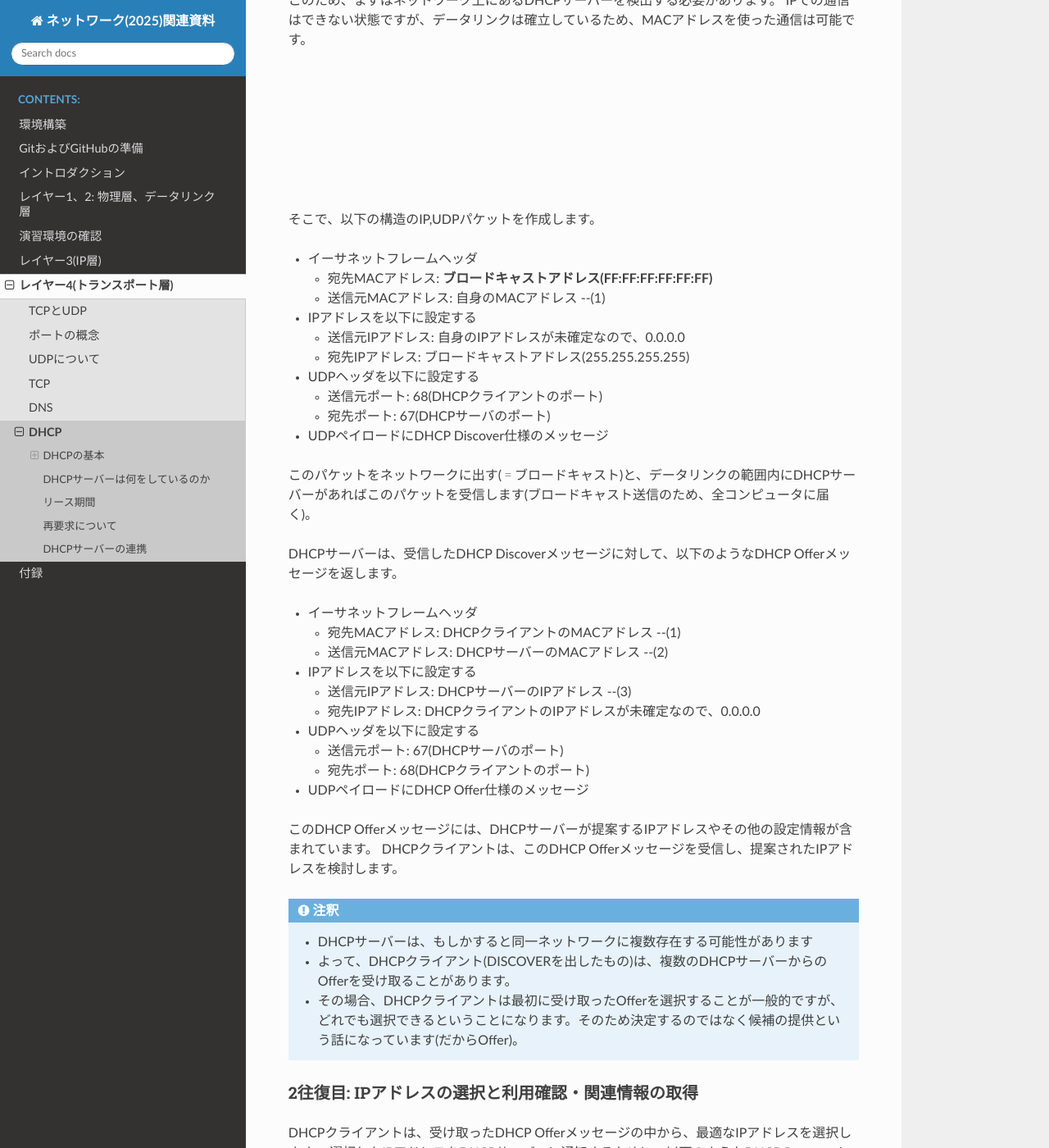
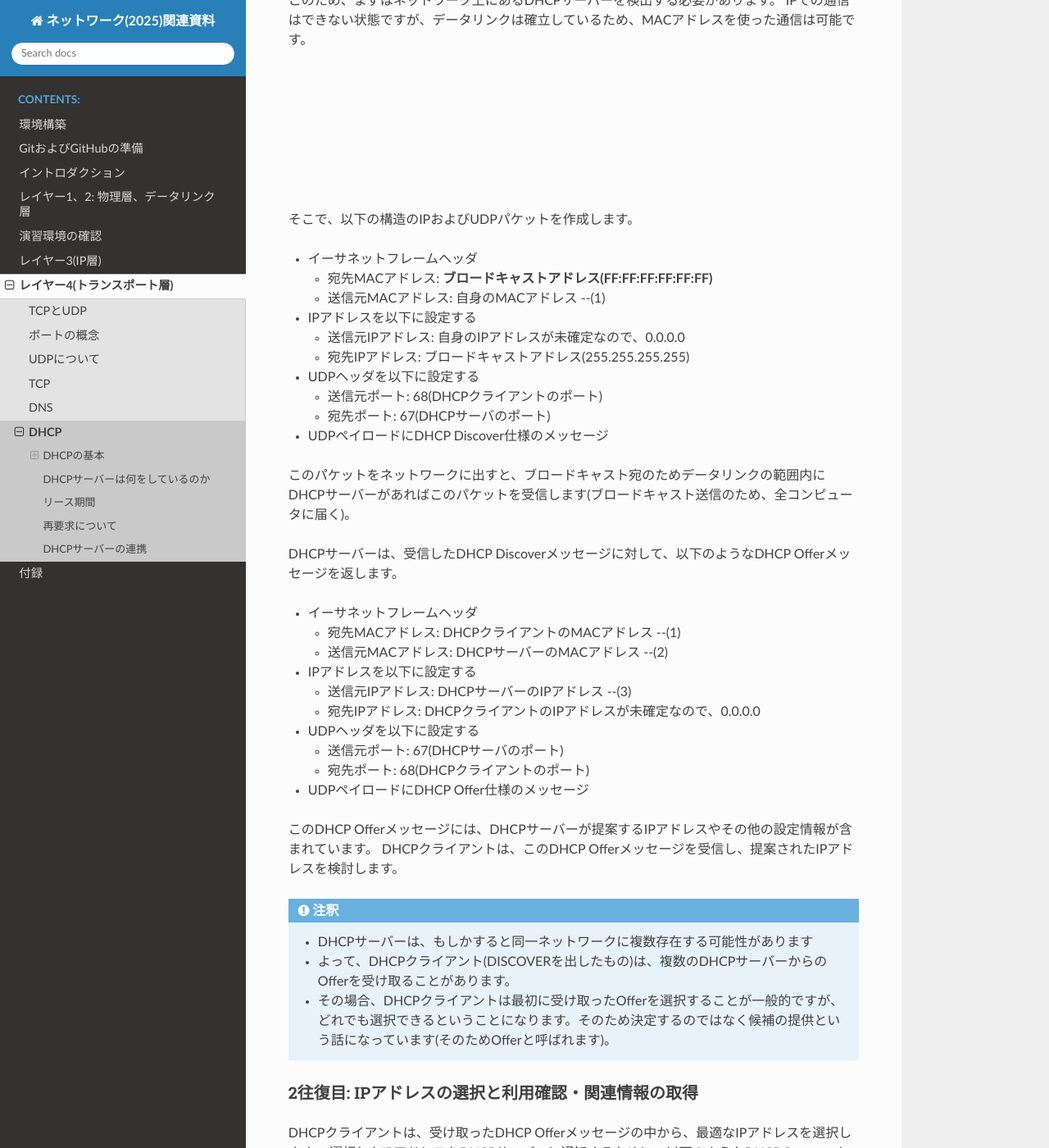
Before and after one commit to densuke/2025-network-doc, a Sphinx documentation site: the page built from source/transport/dhcp.md, in a window 1280 px wide and 1400 px high, scrolled down 1240 px. Shown: the whole window at 82% size. Built offline with Sphinx 7.4.7 and the Read the Docs theme 3.1.0, drawn with Linux system fonts in a browser that asks for light colours; pages that are not in the unit, such as notebooks, are missing from menus; some of the changed text lies outside the part shown.

Commit message:
各種の指摘に対応 @gemini-code-assist @coderabbitai

````diff
--- a/source/transport/dhcp.md
+++ b/source/transport/dhcp.md
@@ -1,6 +1,6 @@
 # DHCP
 
-UDPを使うプロトコルのもうひつとして、DHCPを見ていきましょう。
+UDPを使うプロトコルのもうひとつとして、DHCPを見ていきましょう。
 DHCPは、私たちがネットワークにPCやスマートフォンを接続する際に、IPアドレスを自動的に割り当てるためのプロトコルです。こちらもUDPが使われています。
 
 なかなか興味深い作りになっていますので、各部の役割を見ていきましょう。
@@ -51,32 +51,32 @@ sequenceDiagram
 ```
 
 
-そこで、以下の構造のIP,UDPパケットを作成します。
+そこで、以下の構造のIPおよびUDPパケットを作成します。
 
 - イーサネットフレームヘッダ
-    - 宛先MACアドレス: **ブロードキャストアドレス(FF:FF:FF:FF:FF:FF)**
-    - 送信元MACアドレス: 自身のMACアドレス --(1)
+  - 宛先MACアドレス: **ブロードキャストアドレス(FF:FF:FF:FF:FF:FF)**
+  - 送信元MACアドレス: 自身のMACアドレス --(1)
 - IPアドレスを以下に設定する
-    - 送信元IPアドレス: 自身のIPアドレスが未確定なので、0.0.0.0
-    - 宛先IPアドレス: ブロードキャストアドレス(255.255.255.255)
+  - 送信元IPアドレス: 自身のIPアドレスが未確定なので、0.0.0.0
+  - 宛先IPアドレス: ブロードキャストアドレス(255.255.255.255)
 - UDPヘッダを以下に設定する
-    - 送信元ポート: 68(DHCPクライアントのポート)
-    - 宛先ポート: 67(DHCPサーバのポート)
+  - 送信元ポート: 68(DHCPクライアントのポート)
+  - 宛先ポート: 67(DHCPサーバのポート)
 - UDPペイロードにDHCP Discover仕様のメッセージ
 
-このパケットをネットワークに出す(゠ブロードキャスト)と、データリンクの範囲内にDHCPサーバーがあればこのパケットを受信します(ブロードキャスト送信のため、全コンピュータに届く)。
+このパケットをネットワークに出すと、ブロードキャスト宛のためデータリンクの範囲内にDHCPサーバーがあればこのパケットを受信します(ブロードキャスト送信のため、全コンピュータに届く)。
 
 DHCPサーバーは、受信したDHCP Discoverメッセージに対して、以下のようなDHCP Offerメッセージを返します。
 
 - イーサネットフレームヘッダ
-    - 宛先MACアドレス: DHCPクライアントのMACアドレス --(1)
-    - 送信元MACアドレス: DHCPサーバーのMACアドレス --(2)
+  - 宛先MACアドレス: DHCPクライアントのMACアドレス --(1)
+  - 送信元MACアドレス: DHCPサーバーのMACアドレス --(2)
 - IPアドレスを以下に設定する
-    - 送信元IPアドレス: DHCPサーバーのIPアドレス --(3)
-    - 宛先IPアドレス: DHCPクライアントのIPアドレスが未確定なので、0.0.0.0
+  - 送信元IPアドレス: DHCPサーバーのIPアドレス --(3)
+  - 宛先IPアドレス: DHCPクライアントのIPアドレスが未確定なので、0.0.0.0
 - UDPヘッダを以下に設定する
-    - 送信元ポート: 67(DHCPサーバのポート)
-    - 宛先ポート: 68(DHCPクライアントのポート)
+  - 送信元ポート: 67(DHCPサーバのポート)
+  - 宛先ポート: 68(DHCPクライアントのポート)
 - UDPペイロードにDHCP Offer仕様のメッセージ
 
 このDHCP Offerメッセージには、DHCPサーバーが提案するIPアドレスやその他の設定情報が含まれています。
@@ -85,7 +85,7 @@ DHCPクライアントは、このDHCP Offerメッセージを受信し、提案
 ```{note}
 - DHCPサーバーは、もしかすると同一ネットワークに複数存在する可能性があります
 - よって、DHCPクライアント(DISCOVERを出したもの)は、複数のDHCPサーバーからのOfferを受け取ることがあります。
-- その場合、DHCPクライアントは最初に受け取ったOfferを選択することが一般的ですが、どれでも選択できるということになります。そのため決定するのではなく候補の提供という話になっています(だからOffer)。
+- その場合、DHCPクライアントは最初に受け取ったOfferを選択することが一般的ですが、どれでも選択できるということになります。そのため決定するのではなく候補の提供という話になっています(そのためOfferと呼ばれます)。
 ```
 
 ### 2往復目: IPアドレスの選択と利用確認・関連情報の取得
@@ -230,4 +230,4 @@ sequenceDiagram
   Server->>Server: アドレスプールの更新
   Server->>Relay: アドレスの送信
   Relay-->>Client: DHCP Acknowledgment
-  ```
+```
````
Also changed, not shown: other parts of source/transport/dhcp.md (+3 -3 lines).
